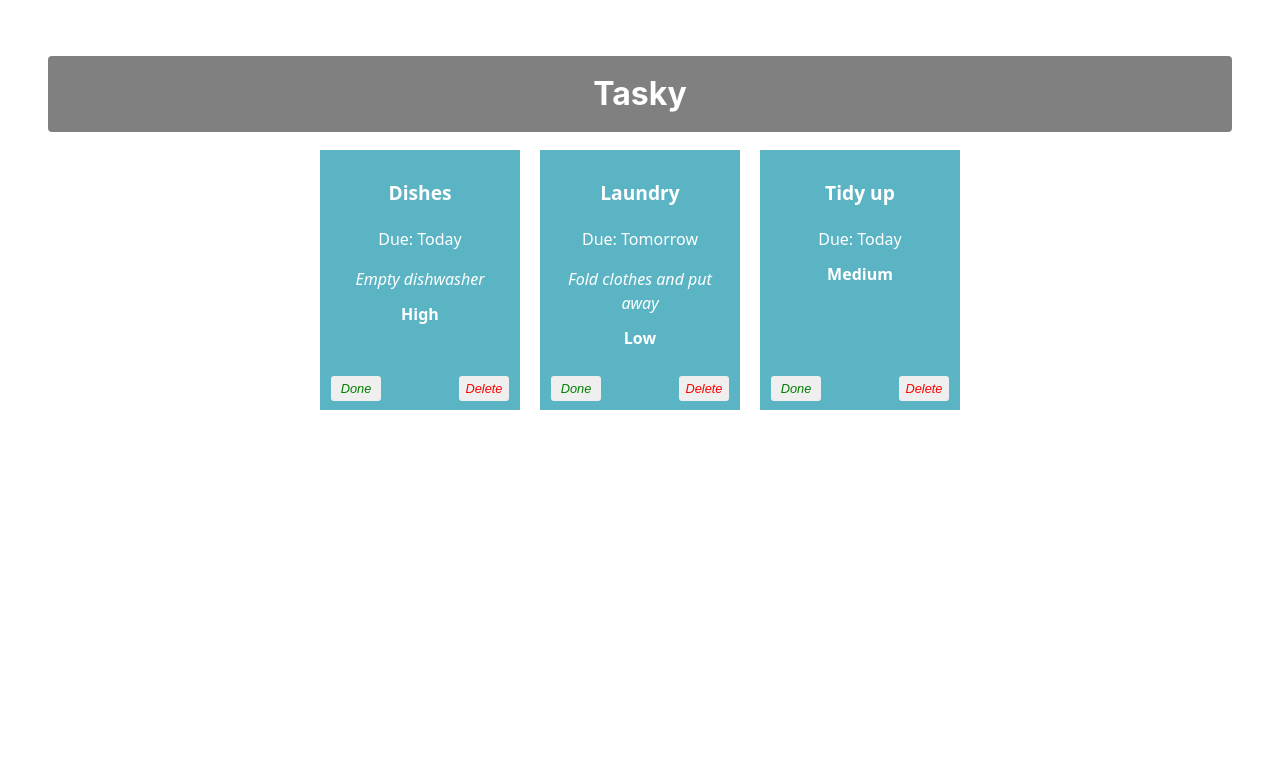
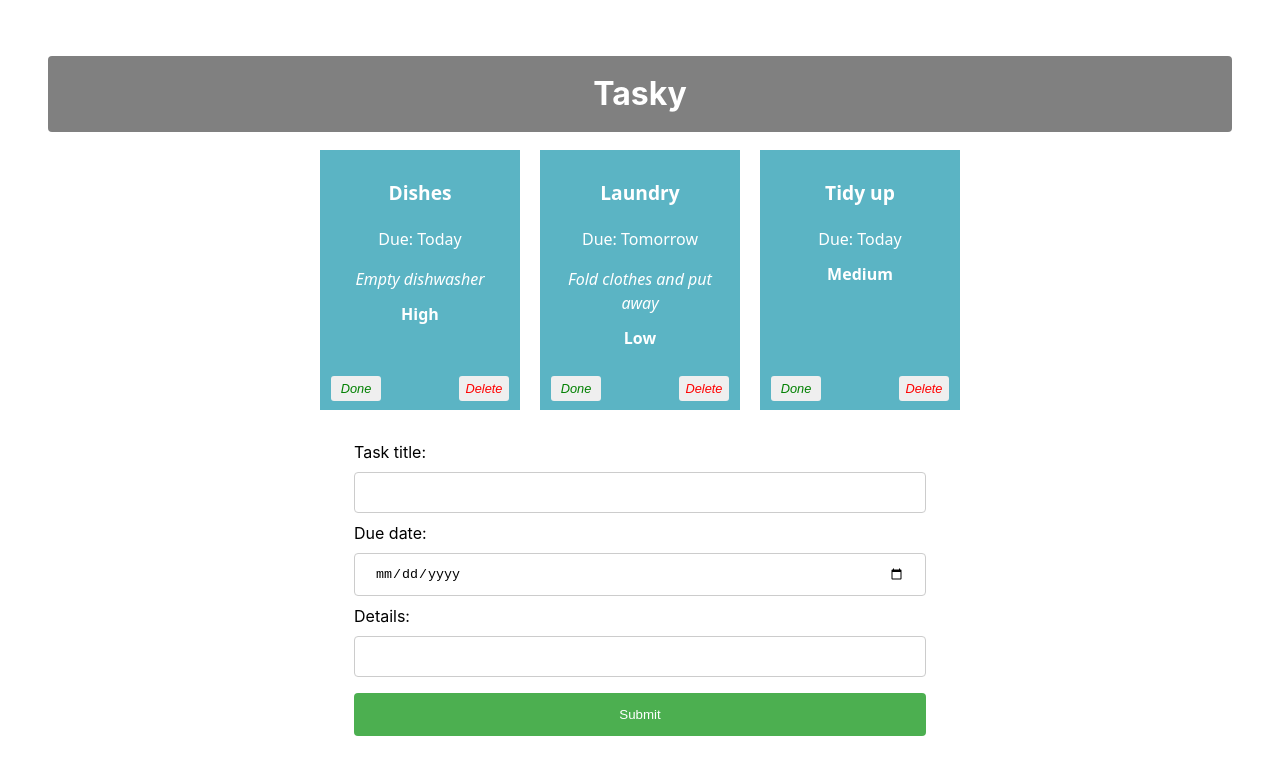
Before and after one commit to AiridasBalkus/react-basics-labs, a React (Vite) app in the folder tasky/: page / in a window 1280 px wide. Shown: the top 774 px of the page. Built offline with nearby package versions, Linux system fonts and the light colour scheme.

Commit message:
Add task: from added

```diff
--- a/tasky/src/App.css
+++ b/tasky/src/App.css
@@ -68,3 +68,33 @@
   right: 5px;
   color: red;
 }
+input[type=text], input[type=date] {
+  width: 100%;
+  padding: 12px 20px;
+  margin: 8px 0;
+  display: inline-block;
+  border: 1px solid #ccc;
+  border-radius: 4px;
+  box-sizing: border-box;
+}
+
+input[type=submit] {
+  width: 100%;
+  background-color: #4CAF50;
+  color: white;
+  padding: 14px 20px;
+  margin: 8px 0;
+  border: none;
+  border-radius: 4px;
+  cursor: pointer;
+}
+
+input[type=submit]:hover {
+  background-color: #45a049;
+}
+
+form {
+  text-align: left;
+  width: 50%;
+  margin: auto;
+}
--- a/tasky/src/App.jsx
+++ b/tasky/src/App.jsx
@@ -1,6 +1,7 @@
 import './App.css';
 import React, { useState } from 'react';
 import Task from './components/Task';
+import AddTaskForm from './components/Form';
 
 function App() {
     const [ taskState, setTaskState ] = useState({
@@ -37,6 +38,7 @@
 
     />
   ))}
+  <AddTaskForm />
   </div>
   );
 
--- /dev/null
+++ b/tasky/src/components/Form.jsx
@@ -0,0 +1,28 @@
+import React from "react";
+
+const AddTaskForm = (props) => {
+
+  return (
+    <div>
+      <form>
+        <label>
+            Task title:
+            <input type="text" name="title" required />
+        </label>
+        <br />
+        <label>
+            Due date:
+            <input type="date" name="deadline" required />
+        </label>
+        <br />
+        <label>
+            Details:
+            <input type="text" name="description" />
+        </label>
+        <input type="submit" value="Submit" />
+        </form>
+    </div>
+  )
+};
+
+export default AddTaskForm;
```
